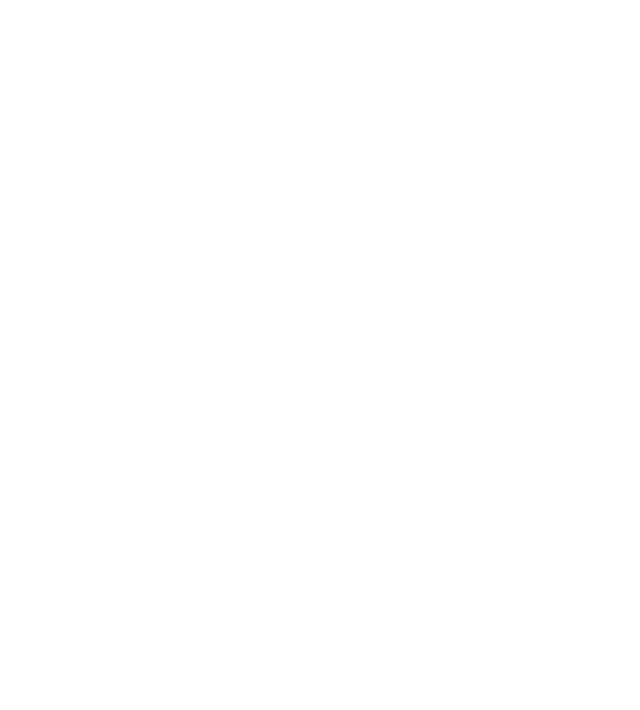
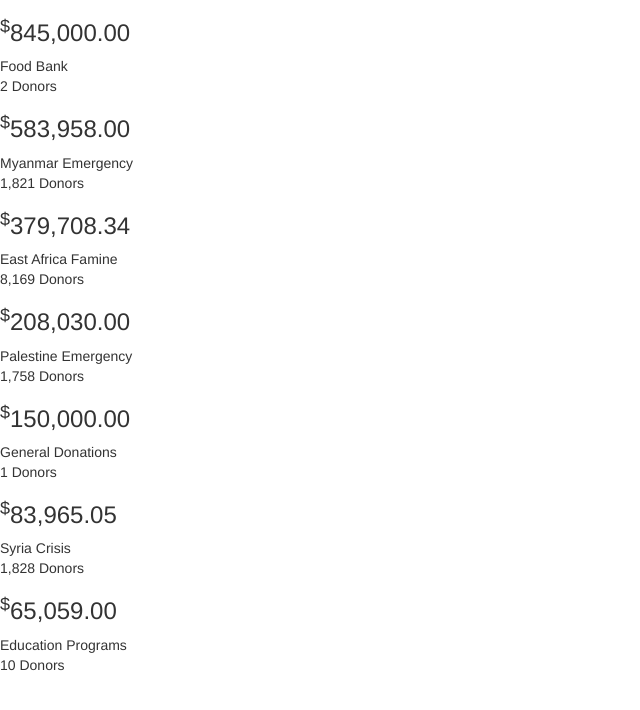
Before and after one commit to markjconlon/micharity-clone, a plain HTML site: page index.html in a window 1280 px wide. Shown: the whole page, without its empty margins (0-640 px from the left). Drawn offline with nearby package versions, Linux system fonts and the light colour scheme.

Commit message:
added divs and content for the static 7 campaigns

```diff
--- a/index.html
+++ b/index.html
@@ -7,6 +7,44 @@
     <link rel="stylesheet" href="styles.css">
   </head>
   <body>
-
+    <div class="campaigns">
+      <div class="campaignsInner">
+        <div class="campaign campaign1">
+          <h3 class="no-margin"><sup>$</sup>845,000.00</h3>
+          Food Bank
+          <div class="text-size-small">2 Donors</div>
+        </div>
+        <div class="campaign campaign2">
+          <h3 class="no-margin"><sup>$</sup>583,958.00</h3>
+          Myanmar Emergency
+          <div class="text-size-small">1,821 Donors</div>
+        </div>
+        <div class="campaign campaign3">
+          <h3 class="no-margin"><sup>$</sup>379,708.34</h3>
+          East Africa Famine
+          <div class="text-size-small">8,169 Donors</div>
+        </div>
+        <div class="campaign campaign4">
+          <h3 class="no-margin"><sup>$</sup>208,030.00</h3>
+          Palestine Emergency
+          <div class="text-size-small">1,758 Donors</div>
+        </div>
+        <div class="campaign campaign5">
+          <h3 class="no-margin"><sup>$</sup>150,000.00</h3>
+          General Donations
+          <div class="text-size-small">1 Donors</div>
+        </div>
+        <div class="campaign campaign6">
+          <h3 class="no-margin"><sup>$</sup>83,965.05</h3>
+          Syria Crisis
+          <div class="text-size-small">1,828 Donors</div>
+        </div>
+        <div class="campaign campaign7">
+          <h3 class="no-margin"><sup>$</sup>65,059.00</h3>
+          Education Programs
+          <div class="text-size-small">10 Donors</div>
+        </div>
+      </div>
+    </div>
   </body>
 </html>
```
